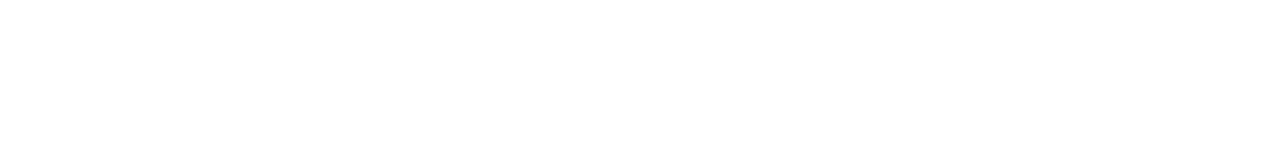
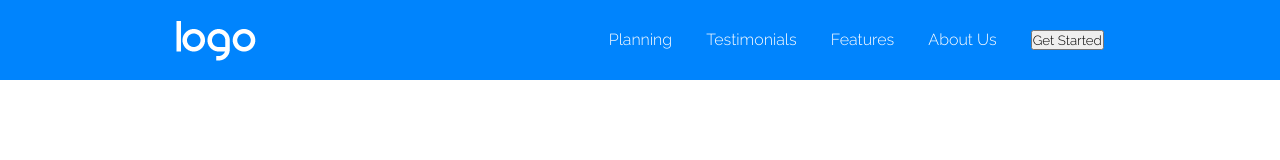
Before and after one commit to ClaudioLoGiudice7/htmlcss-responsive-layout, a plain HTML site: page index.html in a window 1280 px wide. Drawn offline with Linux system fonts and the light colour scheme.

Commit message:
entering raw header

```diff
--- a/index.html
+++ b/index.html
@@ -1,6 +1,9 @@
 <!DOCTYPE html>
 <html lang="en">
 <head>
+    <link rel="preconnect" href="https://fonts.googleapis.com">
+    <link rel="preconnect" href="https://fonts.gstatic.com" crossorigin>
+    <link href="https://fonts.googleapis.com/css2?family=Raleway:wght@300&display=swap" rel="stylesheet">
     <link rel="stylesheet" href="https://cdnjs.cloudflare.com/ajax/libs/font-awesome/6.2.1/css/all.min.css"
         integrity="sha512-MV7K8+y+gLIBoVD59lQIYicR65iaqukzvf/nwasF0nqhPay5w/9lJmVM2hMDcnK1OnMGCdVK+iQrJ7lzPJQd1w=="
         crossorigin="anonymous" referrerpolicy="no-referrer" />
@@ -8,10 +11,36 @@
     <meta http-equiv="X-UA-Compatible" content="IE=edge">
     <meta name="viewport" content="width=device-width, initial-scale=1.0">
     <title>Responsive Layout</title>
+    <link rel="stylesheet" href="style.css">
 </head>
 <body>
     <header>
-
+        <nav>
+            <ul>
+                <li class="ml mr">
+                    <a href="#">
+                        <img class="logo" src="./img/logo.png" alt="logo">
+                    </a>
+                </li>
+            </ul>
+            <ul>
+                <li class="ml mr">
+                    <a href="#" class="header-links">Planning</a>
+                </li>
+                <li class="ml mr">
+                    <a href="#" class="header-links">Testimonials</a>
+                </li>
+                <li class="ml mr">
+                    <a href="#" class="header-links">Features</a>
+                </li>
+                <li class="ml mr">
+                    <a href="#" class="header-links">About Us</a>
+                </li>
+                <li class="ml mr">
+                    <button>Get Started</button>
+                </li>
+            </ul>
+        </nav>
     </header>
 
     <main>
--- a/style.css
+++ b/style.css
@@ -9,7 +9,7 @@
 * {
     margin: 0;
     padding: 0;
-    font: inherit;
+    font-family: 'Raleway', sans-serif;
 }
 
 body {
@@ -35,3 +35,44 @@ video {
     clear: both;
     display: table;
 }
+
+header{
+    min-width: 100%;
+    min-height: 80px;
+    background-color: #0084fd;
+}
+
+nav{
+    display: flex;
+    justify-content: space-around;
+}
+
+.ml{
+    margin-left: 15px;
+}
+
+.mr{
+    margin-right: 15px;
+}
+
+nav>ul>li {
+    display: inline-block;
+}
+
+nav>ul>li>a{
+    display: inline-block;
+    line-height: 80px;
+}
+
+.logo{
+    vertical-align: middle;
+}
+
+.header-links{
+    text-decoration: none;
+    color: #fff;
+}
+
+button:hover{
+    opacity: .8;
+}
```
Also changed, not shown: img/logo.png (added).
